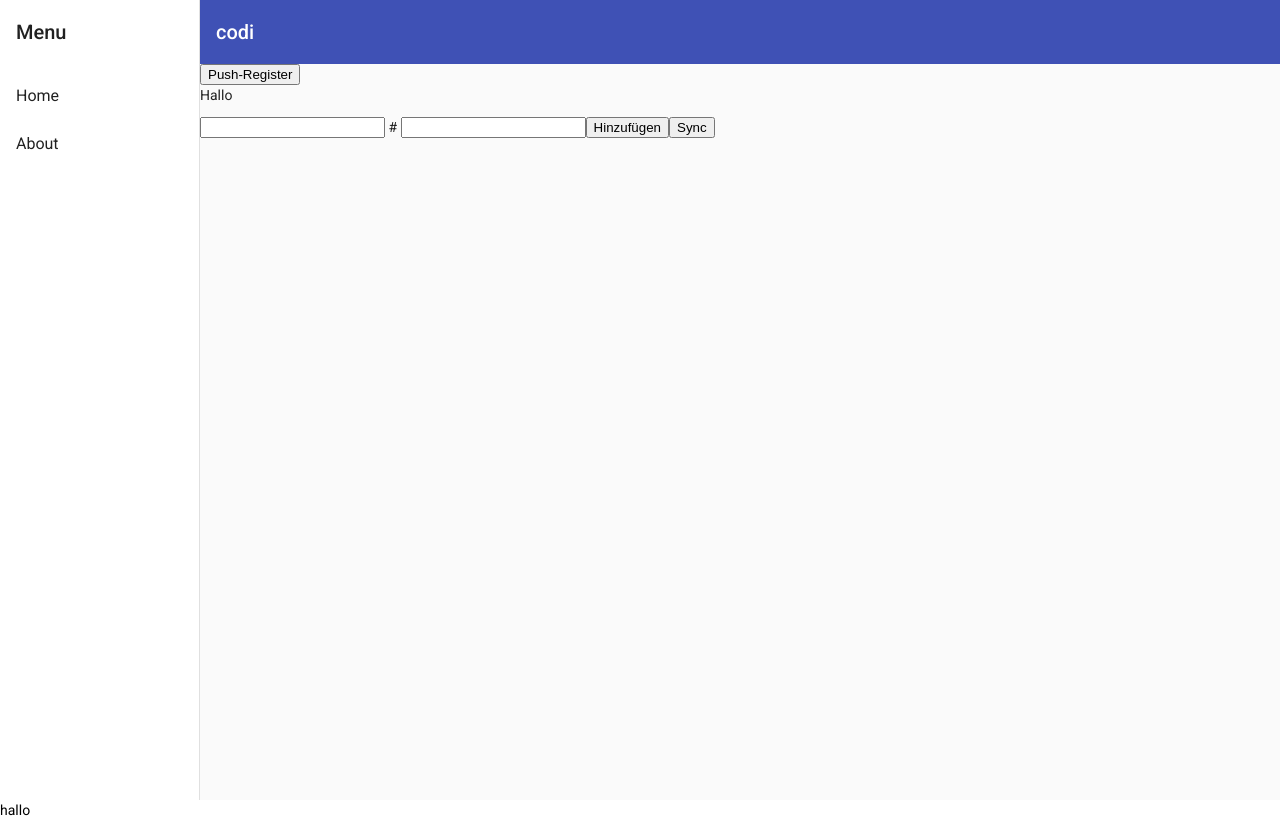
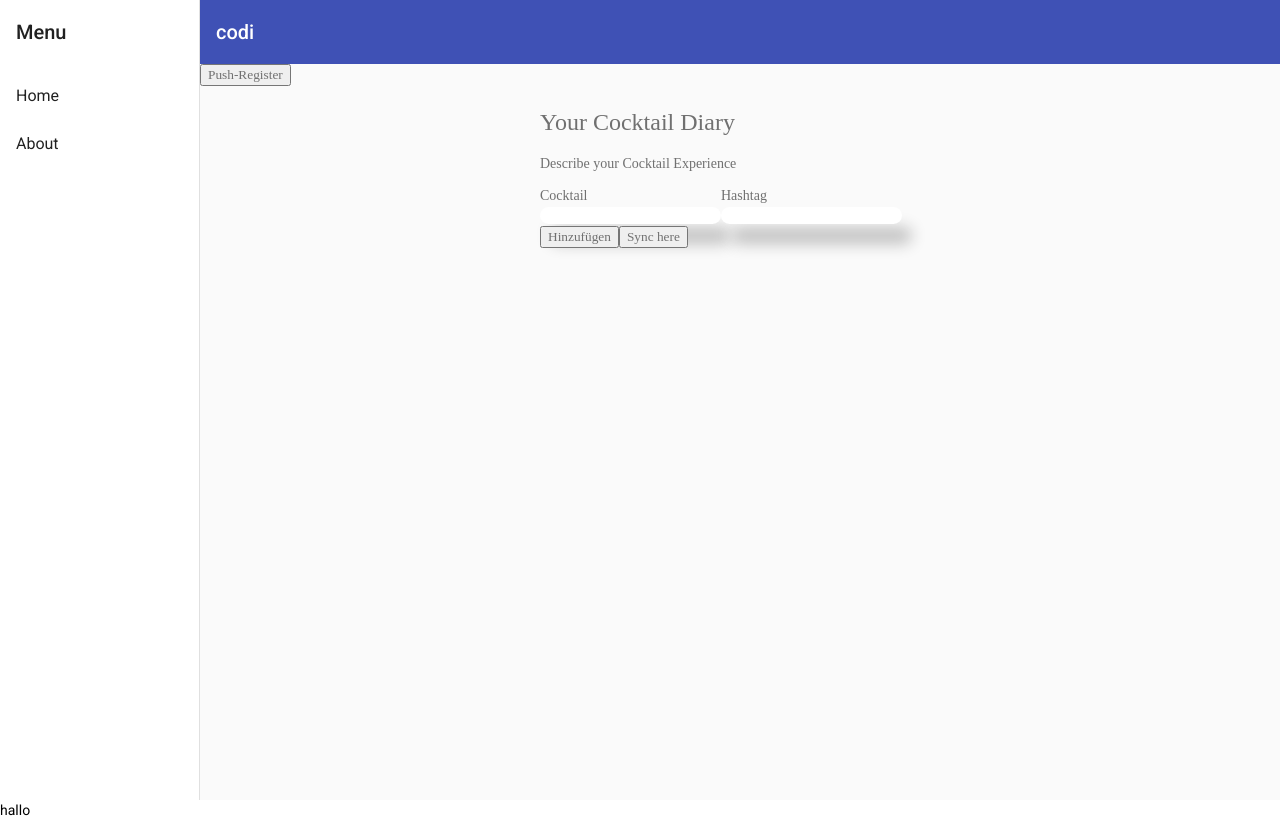
Before and after one commit to Blonas-collab/PWA-CoDi, an Angular app: page / in a window 1280 px wide. Built offline with nearby package versions, Linux system fonts and the light colour scheme.

Commit message:
add styling for input

```diff
--- a/src/app/app.component.css
+++ b/src/app/app.component.css
@@ -0,0 +1,5 @@
+* {
+    box-sizing: border-box;
+    font-family: Oswald;
+    color: #707070;
+}
--- a/src/app/cocktails/cocktails.component.css
+++ b/src/app/cocktails/cocktails.component.css
@@ -0,0 +1,30 @@
+* {
+    color: #707070;
+}
+.wrapper {
+    margin: 20px auto;
+    max-width: 400px;
+}
+
+.wrapper-container{
+    display: flex;
+    width: 340px;
+}
+
+.container-input input {
+    border-radius: 18px;
+    border-style: none;
+	box-shadow: 10px 20px 15px silver;
+	border-radius: 18px;
+
+}
+
+
+
+h1 {
+    font-family: Oswald;
+    }
+
+button {
+     font-family: Oswald;
+    }
--- a/src/app/cocktails/cocktails.component.html
+++ b/src/app/cocktails/cocktails.component.html
@@ -1,9 +1,23 @@
-<p>Hallo</p>
-<input #nameCocktail> #
-<input #hashtagCocktail>
+<div class="wrapper">
+  <h1>Your Cocktail Diary </h1>
+
+<p>Describe your Cocktail Experience</p>
+<div class="wrapper-container">
+  <div class="container-input">
+    <label for="cocktailname" name="cocktailname" class="cocktail-label"> Cocktail</label>
+    <input id ="cocktailname" name="cocktailname" class="cocktail-input" #nameCocktail>
+  </div>
+
+  <div class="container-input">
+    <label for="hashtag" name="hashtag" class="hastag-label">Hashtag</label>
+    <input id="hashtag" name="hastag" class="hastag-input" #hashtagCocktail>
+  </div>
+
+</div>
+
 
 <button (click)="add(nameCocktail.value, hashtagCocktail.value)">Hinzufügen</button>
-<button (click)="sync()">Sync</button>
+<button (click)="sync()">Sync here</button>
 
 <ul>
     <li *ngFor="let cocktails of cocktails">
```
